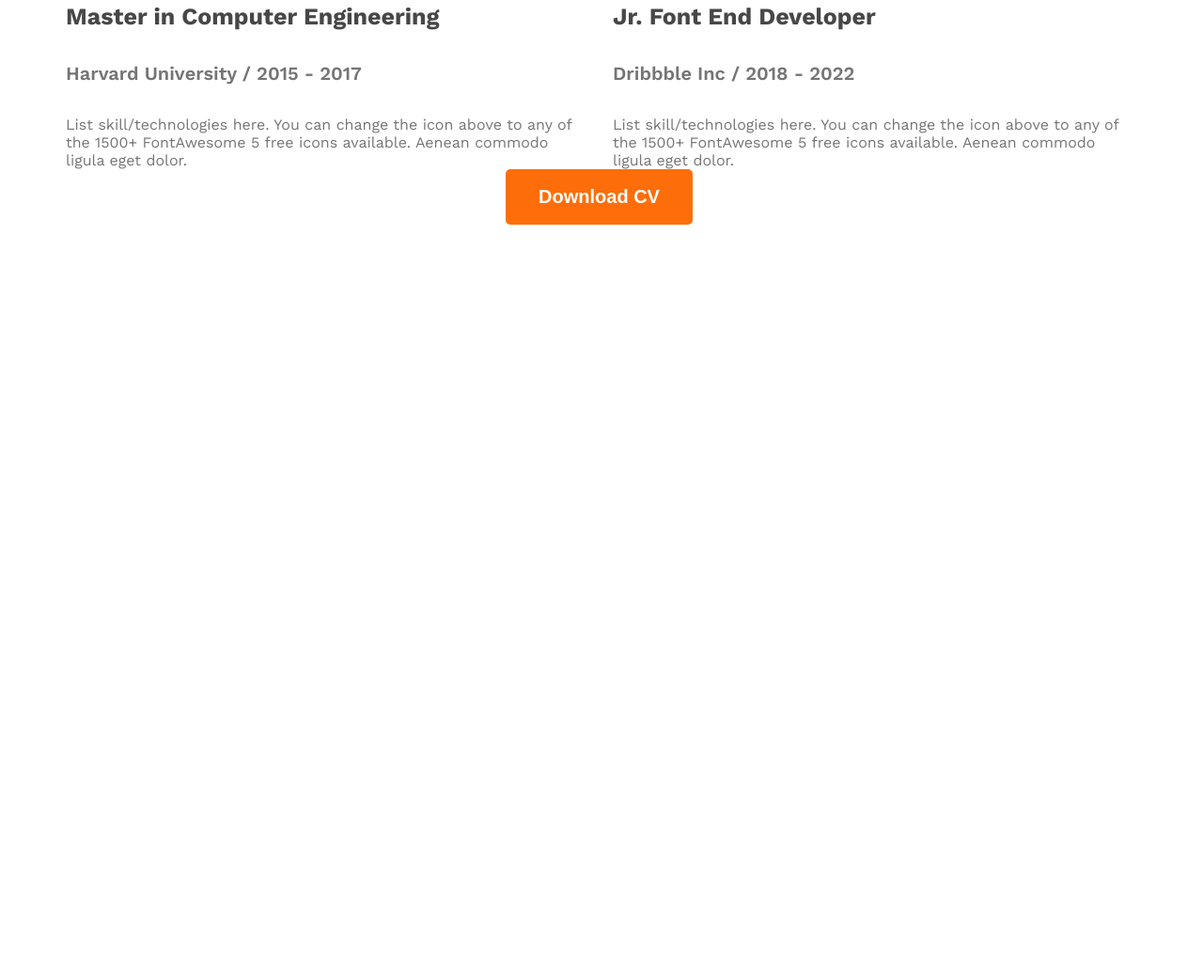
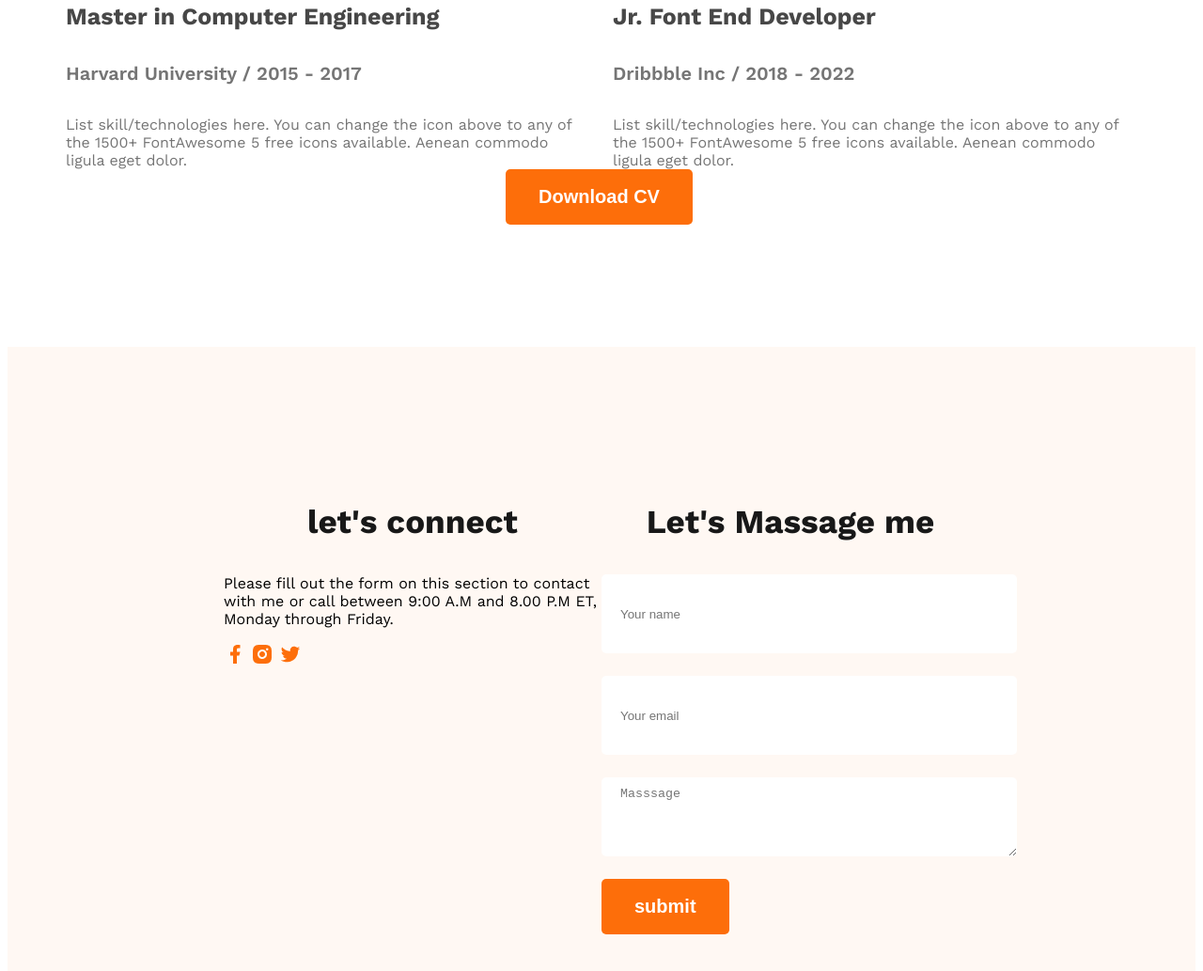
Before and after one commit to fatemaony/my-portfolio, a plain HTML site: page index.html in a window 1280 px wide. Shown: the part 2821-3854 px from the top of the page at 94% size. Before the commit the page ends 3190 px from the top, so only its background shows below. Drawn offline with nearby package versions, Linux system fonts and the light colour scheme.

Commit message:
added footer

```diff
--- a/index.html
+++ b/index.html
@@ -133,8 +133,25 @@
       <div class="button"><button class="btn-primay">Download CV</button></div>
     </section>
   </main>
-  <footer>
-
+  <footer class="secondery-bg">
+   <div class="footer-column">
+    <h3 class="section-title">let's connect</h3>
+    <p>Please fill out the form on this section to contact with me or call between 9:00 A.M and 8.00 P.M ET, Monday through Friday.</p>
+    <div>
+      <a href="https://www.facebook.com/"><img src="images/icons/facebook.png" alt="facebook"></a>
+      <a href="https://www.instagram.com/"><img src="images/icons/insta.png" alt="insta"></a>
+      <a href="https://x.com/i/flow/login"><img src="images/icons/twitter.png" alt="twitter"></a>
+    </div>
+   </div>
+   <div class="footer-column">
+    <h3 class="section-title">Let's Massage me</h3>
+    <form action="">
+      <input placeholder="Your name" type="text">
+      <input placeholder="Your email" type="email" name="" id="">
+      <textarea name="" id="" cols ="30" rows="20" placeholder="Masssage"></textarea>
+      <input class="btn-primay" type="submit" value="submit">
+    </form>
+   </div>
   </footer>
 </body>
 </html>
--- a/style/style.css
+++ b/style/style.css
@@ -158,3 +158,21 @@ main section{
 .button{
   text-align: center;
 }
+footer{
+  padding: 130px 230px;
+  display: flex;
+  gap: 100;
+}
+.footer-column{
+  width: 50%;
+}
+footer input[type="text"],footer input[type="email"],footer textarea{
+  height: 64px;
+  border-radius: 5px;
+  background-color:rgba(255, 255, 255, 1) ;
+  display: block;
+  width: 100%;
+  padding: 10px 20px;
+  margin-bottom: 24px;
+  border: none;
+}
```
